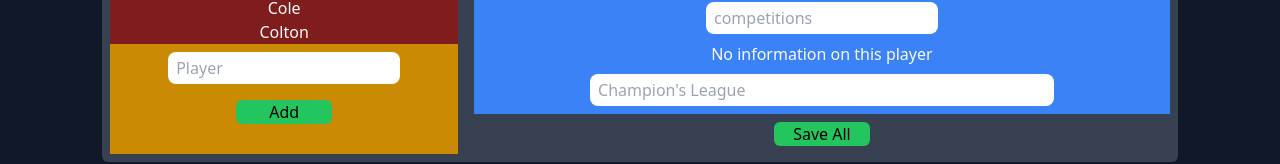
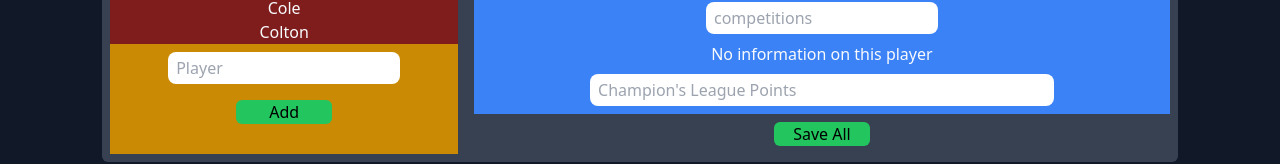
Before and after one commit to nickfrahm/mbfc, a React (Create React App) app in the folder client/: page /admin in a window 1280 px wide. Shown: the part 222-386 px from the top of the page. Built offline with nearby package versions, Linux system fonts and the light colour scheme.

Commit message:
working on input and state for form

```diff
--- a/client/src/components/AdminComponents/List.js
+++ b/client/src/components/AdminComponents/List.js
@@ -13,7 +13,7 @@ function List(props) {
         styles='rounded-lg py-1 px-2 m-2 md:w-1/3 w-1/8'
       />
       <ul>
-        {player
+        {player.teams
           ? player.teams.foreach((team) => {
               return;
               <ListItem detail={team.name} itemKey={uniqid()} />;
--- a/client/src/components/AdminComponents/MainContainer.js
+++ b/client/src/components/AdminComponents/MainContainer.js
@@ -4,7 +4,8 @@ import { useState, useEffect } from 'react';
 
 function MainContainer() {
   const [players, setPlayers] = useState([]);
-  const [active, setActive] = useState(false);
+  const [activePlayer, setActivePlayer] = useState({});
+
   const mockPlayers = [
     { id: 'a1', name: 'Nick' },
     { id: 'b2', name: 'Jeremy' },
@@ -18,8 +19,12 @@ function MainContainer() {
 
   return (
     <div className='bg-gray-700 rounded-md flex w-11/12 content-center justify-center flex-col md:flex-row'>
-      <PlayerMenu players={players} active={active} setActive={setActive} />
-      <PlayerForm players={players} active={active} />
+      <PlayerMenu
+        players={players}
+        activePlayer={activePlayer}
+        setActivePlayer={setActivePlayer}
+      />
+      <PlayerForm players={players} activePlayer={activePlayer} />
     </div>
   );
 }
--- a/client/src/components/AdminComponents/PlayerForm.js
+++ b/client/src/components/AdminComponents/PlayerForm.js
@@ -2,18 +2,40 @@ import Section from './Section';
 import Button from './Button';
 
 function PlayerForm(props) {
-  const { players, active } = props;
+  const { players, activePlayer } = props;
+
+  const handleInput = (e) => {
+    const { name, value } = e.target;
+
+    switch (name) {
+      case '':
+        //setName(value);
+        break;
+      case '':
+        //setEmail(value);
+        break;
+      case '':
+        //setPhoneNumber(value);
+        break;
+    }
+  };
 
   return (
     <div className='md:w-2/3 flex flex-col justify-center content-center w-11/12 md:m-2 m-6 text-center'>
       <form>
-        <Section type='text' subject='name' textOverride={`Player Name`} />
-        <Section type='list' subject='teams' />
-        <Section type='list' subject='competitions' />
+        <Section
+          type='text'
+          subject='name'
+          textOverride={`Player Name`}
+          player={activePlayer}
+        />
+        <Section type='list' subject='teams' player={activePlayer} />
+        <Section type='list' subject='competitions' player={activePlayer} />
         <Section
           type='text'
           subject='championsLeague'
-          textOverride={`Champion's League`}
+          textOverride={`Champion's League Points`}
+          player={activePlayer}
         />
         <Button
           text='Save All'
--- a/client/src/components/AdminComponents/Text.js
+++ b/client/src/components/AdminComponents/Text.js
@@ -13,7 +13,7 @@ function Text(props) {
         name={textType}
         type='text'
         placeholder={textOverride ? textOverride : text}
-        className={styles}
+        className={styles + ' text-black'}
       />
     </div>
   );
```
